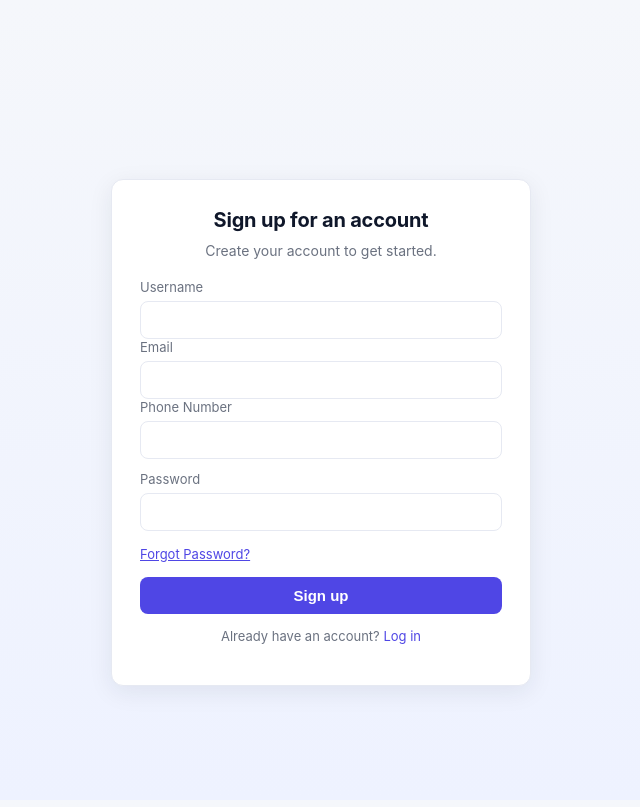
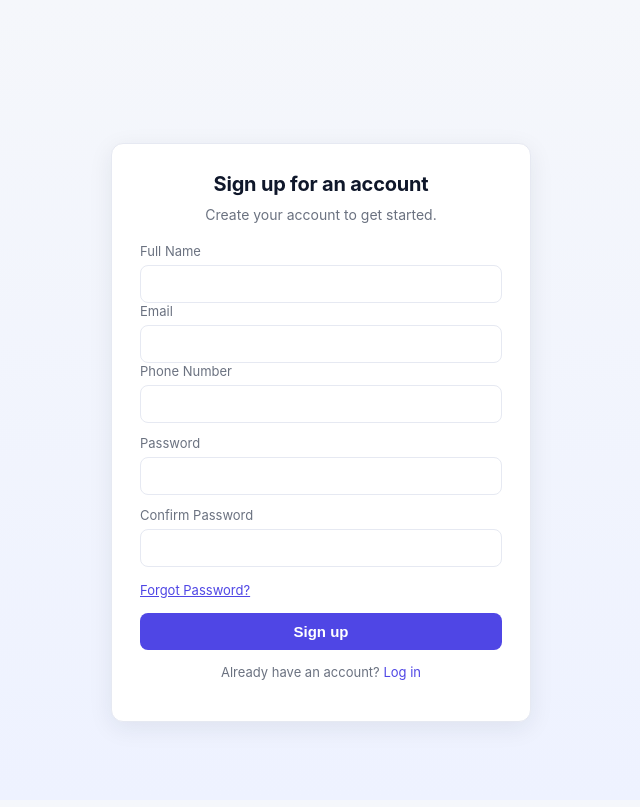
Before and after one commit to pratyushgolwala/FundoooNotes, a Django app: page /signup/ in a window 1280 px wide. Shown: the top 807 px of the page, without its empty margins (319-959 px from the left). Run offline with Django 5.2, Linux system fonts and the light colour scheme.

Commit message:
feat(forms): wire login/signup to Django forms

```diff
--- /dev/null
+++ b/main/forms.py
@@ -0,0 +1,27 @@
+from django import forms
+
+from .models import User
+
+class LoginForm(forms.Form):
+    username = forms.CharField(label='Username or Email', max_length=100)
+    password = forms.CharField(widget=forms.PasswordInput)
+
+class SignupForm(forms.Form):
+    username = forms.CharField(label='Full Name', max_length=100)
+    email = forms.EmailField(label='Email')
+    phone_number = forms.CharField(label='Phone Number', max_length=15)
+    password = forms.CharField(widget=forms.PasswordInput)
+    confirm_password = forms.CharField(widget=forms.PasswordInput)
+
+    def clean(self):
+        cleaned_data = super().clean()
+        password = cleaned_data.get("password")
+        confirm_password = cleaned_data.get("confirm_password")
+
+        if password and confirm_password and password != confirm_password:
+            self.add_error('confirm_password', "Passwords do not match")
+
+        email = cleaned_data.get("email")
+        if email and User.objects.filter(email=email).exists():
+            self.add_error('email', "Email already exists")
+        return cleaned_data
--- a/main/templates/signup.html
+++ b/main/templates/signup.html
@@ -158,15 +158,27 @@
           <p class="lead">Create your account to get started.</p>
         </div>
 
+        {% if form and form.errors %}
+          <div style="margin-bottom: 12px; color: #b91c1c; font-size: 13px;">
+            {{ form.non_field_errors }}
+            {% for field in form %}
+              {% for error in field.errors %}
+                <div>{{ error }}</div>
+              {% endfor %}
+            {% endfor %}
+          </div>
+        {% endif %}
+
         <form method="post" action="{% url 'signup' %}">
             {% csrf_token %}
-            <label for="username">Username </label>
+            <label for="username">Full Name</label>
           <input
             id="username"
             name="username"
             type="text"
             autocomplete="username"
             required
+            value="{% if form %}{{ form.username.value|default:'' }}{% endif %}"
           />
           <label for="email">Email</label>
           <input
@@ -175,6 +187,7 @@
             type="email"
             autocomplete="email"
             required
+            value="{% if form %}{{ form.email.value|default:'' }}{% endif %}"
           />
           <label for="phone_number">Phone Number</label>
           <input
@@ -183,6 +196,7 @@
             type="text"
             autocomplete="tel"
             required
+            value="{% if form %}{{ form.phone_number.value|default:'' }}{% endif %}"
           />
           <label for="password" style="margin-top: 12px">Password</label>
           <input
@@ -190,6 +204,15 @@
             name="password"
             type="password"
             autocomplete="current-password"
+            required
+          />
+
+          <label for="confirm_password" style="margin-top: 12px">Confirm Password</label>
+          <input
+            id="confirm_password"
+            name="confirm_password"
+            type="password"
+            autocomplete="new-password"
             required
           />
 
--- a/main/views.py
+++ b/main/views.py
@@ -1,44 +1,47 @@
 from django.shortcuts import render, redirect
+
+from django.contrib.auth.hashers import check_password, make_password
+
+from .forms import LoginForm, SignupForm
 from .models import User
-from django.contrib.auth import authenticate, login, logout
-from django.contrib.auth.hashers import check_password, make_password
 
 
 # Create your views here.
 
 def login_view(request):
-    if request.method == 'POST':
-        name = request.POST.get('username')
-        password = request.POST.get('password')
+    form = LoginForm(request.POST or None)
+    if request.method == 'POST' and form.is_valid():
+        identifier = form.cleaned_data['username']
+        password = form.cleaned_data['password']
 
-        user = None
-        try:
-            user = User.objects.get(name=name)
-        except User.DoesNotExist:
-            try:
-                user = User.objects.get(email=name)
-            except User.DoesNotExist:
-                user = None
+        user = User.objects.filter(name=identifier).first() or User.objects.filter(email=identifier).first()
+        if user and check_password(password, user.password):
+            request.session['user_id'] = user.pk
+            return redirect('home', user_id=user.pk)
 
-        if user and check_password(password, user.password):
-            request.session['user_id'] = user.pk  # Store user ID in session
-            return redirect('home', user_id=user.pk)  # Redirect to a home page after successful login
-        else:
-            return render(request, 'login.html', {'error': 'Invalid credentials'})
-    return render(request, 'login.html')
+        form.add_error(None, 'Invalid credentials')
+
+    return render(request, 'login.html', {"form": form})
 
 
 def signup_view(request):
-    if request.method == 'POST':
-        name = request.POST.get('username')
-        email = request.POST.get('email')
-        phone_number = request.POST.get('phone_number')
-        password = request.POST.get('password')
+    form = SignupForm(request.POST or None)
+    if request.method == 'POST' and form.is_valid():
+        name = form.cleaned_data['username']
+        email = form.cleaned_data['email']
+        phone_number = form.cleaned_data['phone_number']
+        password = form.cleaned_data['password']
 
-        user = User.objects.create(name=name, email=email, phone_number=phone_number, password=make_password(password))
+        user = User.objects.create(
+            name=name,
+            email=email,
+            phone_number=phone_number,
+            password=make_password(password),
+        )
         user.save()
-        return redirect('login')  # Redirect to login page after successful signup
-    return render(request, 'signup.html')
+        return redirect('login')
+
+    return render(request, 'signup.html', {"form": form})
 
 def home(request, user_id):
     try:
```
Also changed, not shown: main/templates/login.html (+12 -1 lines), main/models.py (line endings or trailing spaces).
